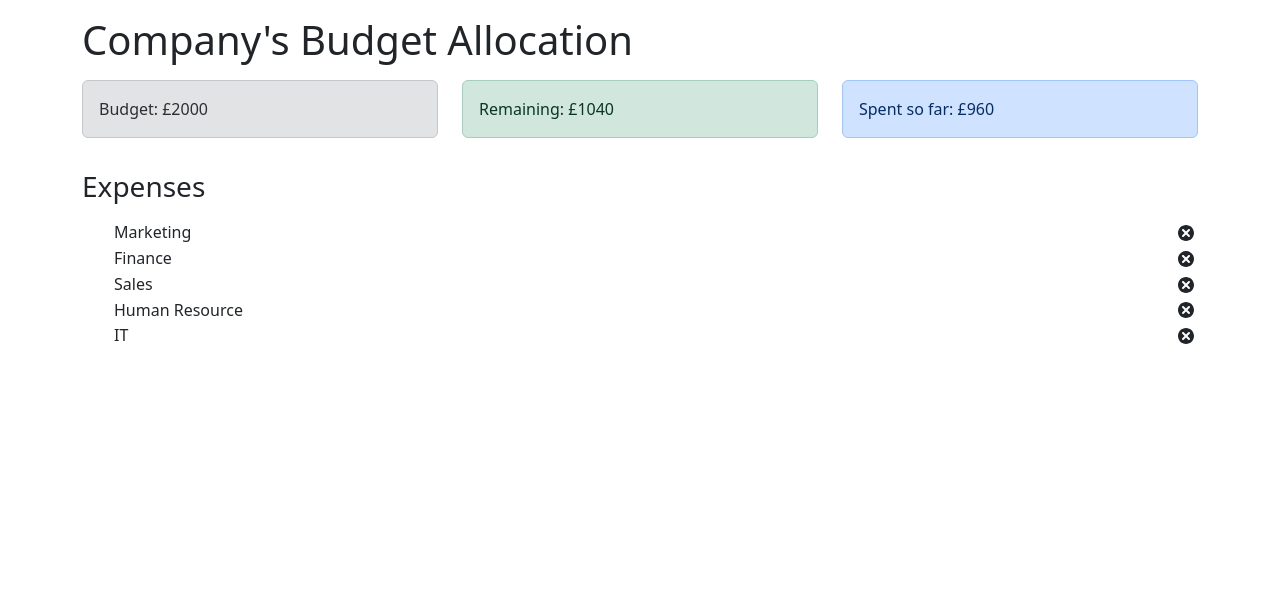
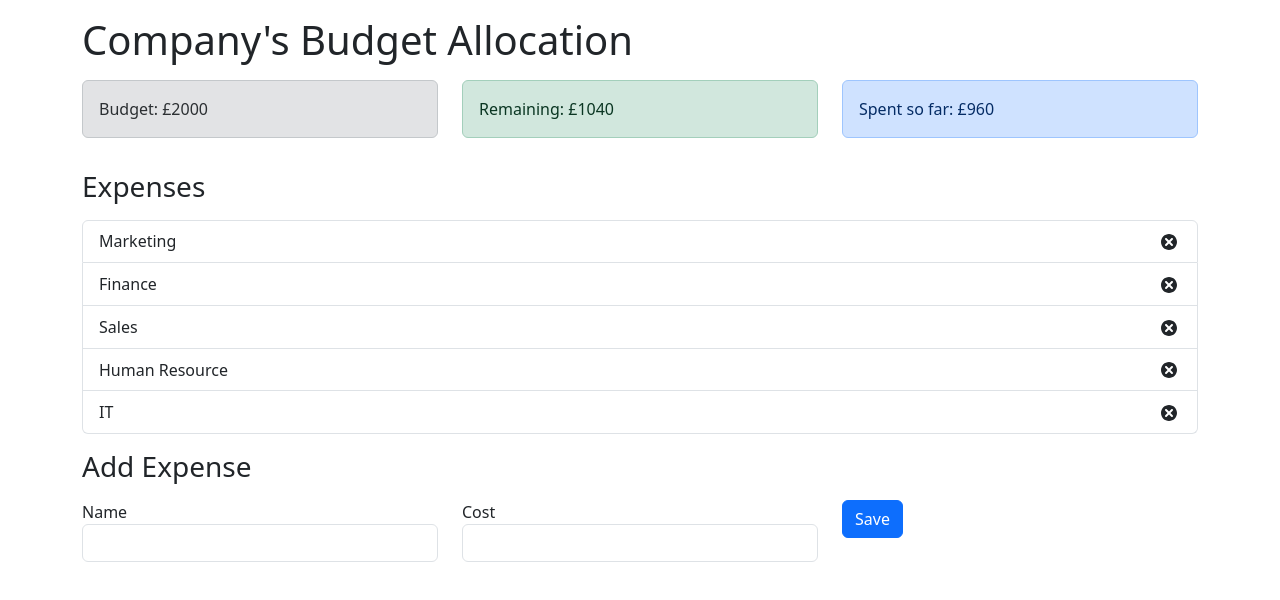
Before and after one commit to Alain2020/budget-tracker-, a React (Create React App) app in the folder budget-tracker/: page / in a window 1280 px wide. Shown: the top 600 px of the page. Built offline with nearby package versions, Linux system fonts and the light colour scheme.

Commit message:
feat: Add AddExpenseForm component, AppProvider, and AppContext,These additions lay the foundation for future development and enhance the project's structure

```diff
--- a/budget-tracker/src/App.js
+++ b/budget-tracker/src/App.js
@@ -4,10 +4,13 @@
 import Remaining from "./components/Remaining";
 import ExpenseTotal from "./components/ExpenseTotal";
 import ExpenseList from "./components/ExpenseList";
+import AddExpenseForm from "./components/AddExpenseForm";
+import { AppProvider } from "./context/AppContext";
 
 const App = ()  => {
   return (
-   <div className='container'>
+    <AppProvider>
+<div className='container'>
     <h1 className='mt-3'>
     Company's Budget Allocation
     </h1>
@@ -28,7 +31,16 @@
         <ExpenseList />
       </div>
     </div>
+    <h3 className='mt-3'>Add Expense</h3>
+    <div className='mt-3'>
+      <div className='col-sm'>
+        <AddExpenseForm />
+      </div>
+    </div>
    </div>
+
+    </AppProvider>
+
   );
 };
 
--- /dev/null
+++ b/budget-tracker/src/components/AddExpenseForm.js
@@ -0,0 +1,34 @@
+import React from "react";
+
+const AddExpenseForm = () =>  {
+
+    return(
+        <form>
+            <div className='row'>
+                <div className='col-sm'>
+                    <label for='name'>Name</label>
+                    <input required='required'
+                    type='text'
+                    className='form-control'
+                    id='name'>
+                    </input>
+                </div>
+                <div className='col-sm'>
+                    <lable for='cost'>Cost</lable>
+                    <input required='required'
+                    type='text'
+                    className='form-control'
+                    id='cost'>
+                    </input>
+                </div>
+                <div className='col-sm'>
+                    <button type='submit' className='btn btn-primary'>
+                        Save
+                        </button>
+                </div>
+            </div>
+        </form>
+    );
+};
+
+export default AddExpenseForm;
--- a/budget-tracker/src/components/ExpenseList.js
+++ b/budget-tracker/src/components/ExpenseList.js
@@ -11,7 +11,7 @@
   ];
 
   return (
-    <ul>
+    <ul className='list-group'>
       {expenses.map(expense => (
         <ExpenseItem
           key={expense.id}  // Added a unique key for each ExpenseItem
--- /dev/null
+++ b/budget-tracker/src/context/AppContext.js
@@ -0,0 +1,31 @@
+import { createContext, useReducer } from "react";
+
+const AppReducer = (state, action) => {
+    switch (action.type){
+        default:
+            return state;
+    }
+}
+
+const initialState = {
+    budget : 2000,
+    expenses: [
+        { id: 12, name: 'Marketing', cost: 40 },
+        { id: 12, name: 'Finance ', cost: 300 },
+    ],
+};
+
+export const AppContext = createContext();
+
+export const  AppProvider = (props) => {
+       const [state, dispatch] = useReducer(AppReducer, initialState);
+       return(<AppContext.Provider value={{
+        budget:state.budget,
+        expenses: state.expenses,
+        dispatch,
+       }}
+       >
+        {props.children}
+       </AppContext.Provider>
+       );
+};
```
